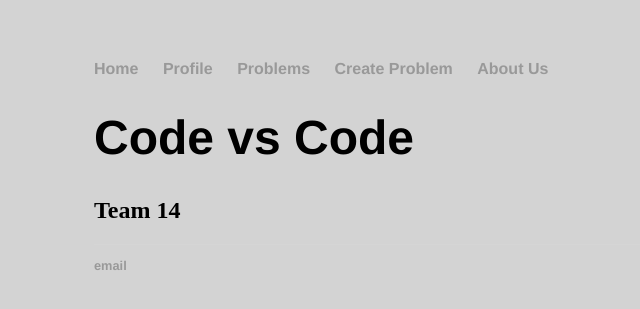
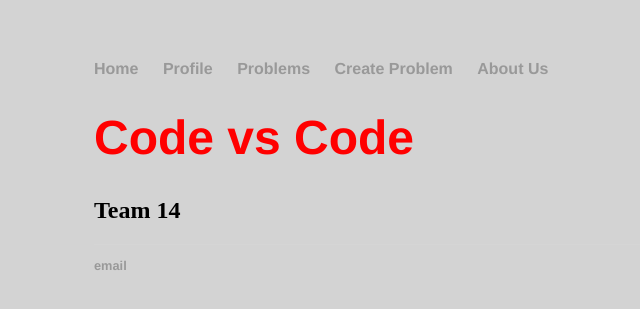
Before and after one commit to rramakrishnan246/rramakrishnan246.github.io, a Jekyll site: the page built from index.html, in a window 1280 px wide. Shown: the top 309 px of the page, without its empty margins (98-738 px from the left). Built offline with Jekyll 4.4.1, drawn with Linux system fonts in a browser that asks for light colours.

Commit message:
Update index.html

```diff
--- a/index.html
+++ b/index.html
@@ -7,7 +7,7 @@ title: Rohan R
 <html>
 
     		<div class="blurb">
-        		<h1>Code vs Code</h1>
+        		<h1 style="font-size: 40 px; color: red">Code vs Code</h1>
 				<h2> Team 14</h2>
     		</div><!-- /.blurb -->
 
```
